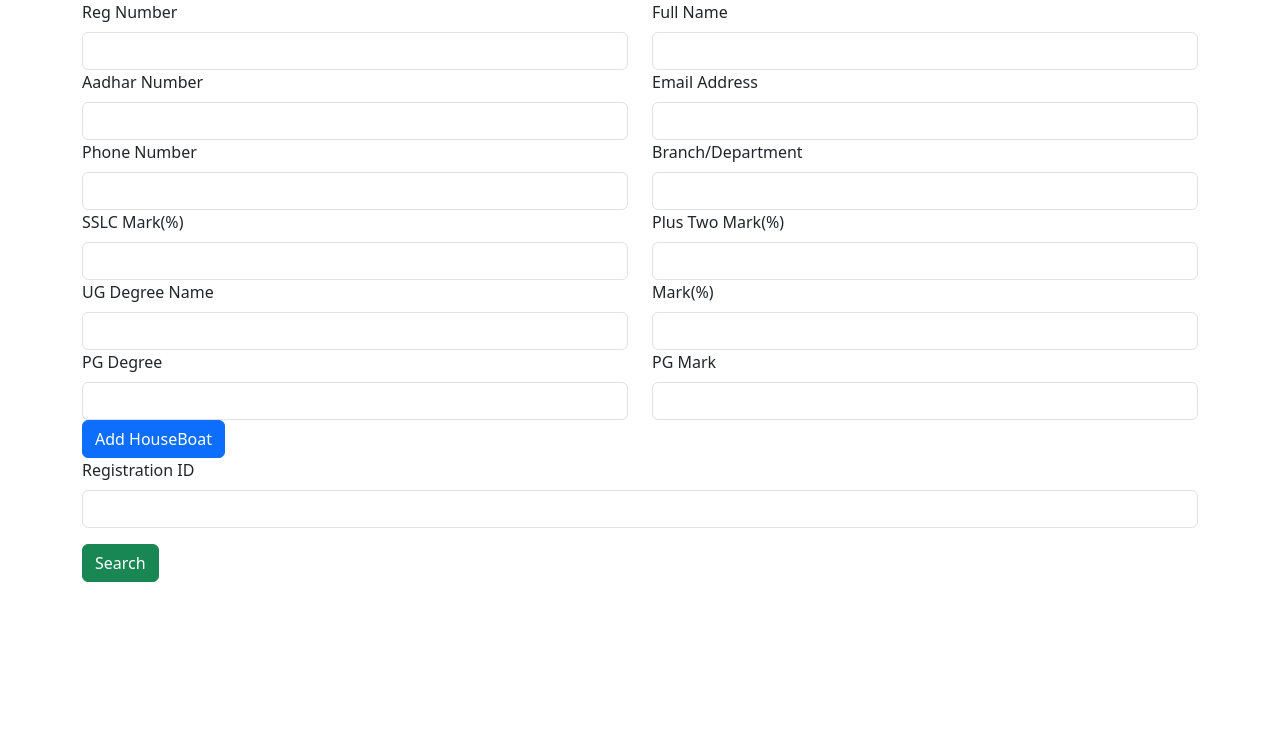
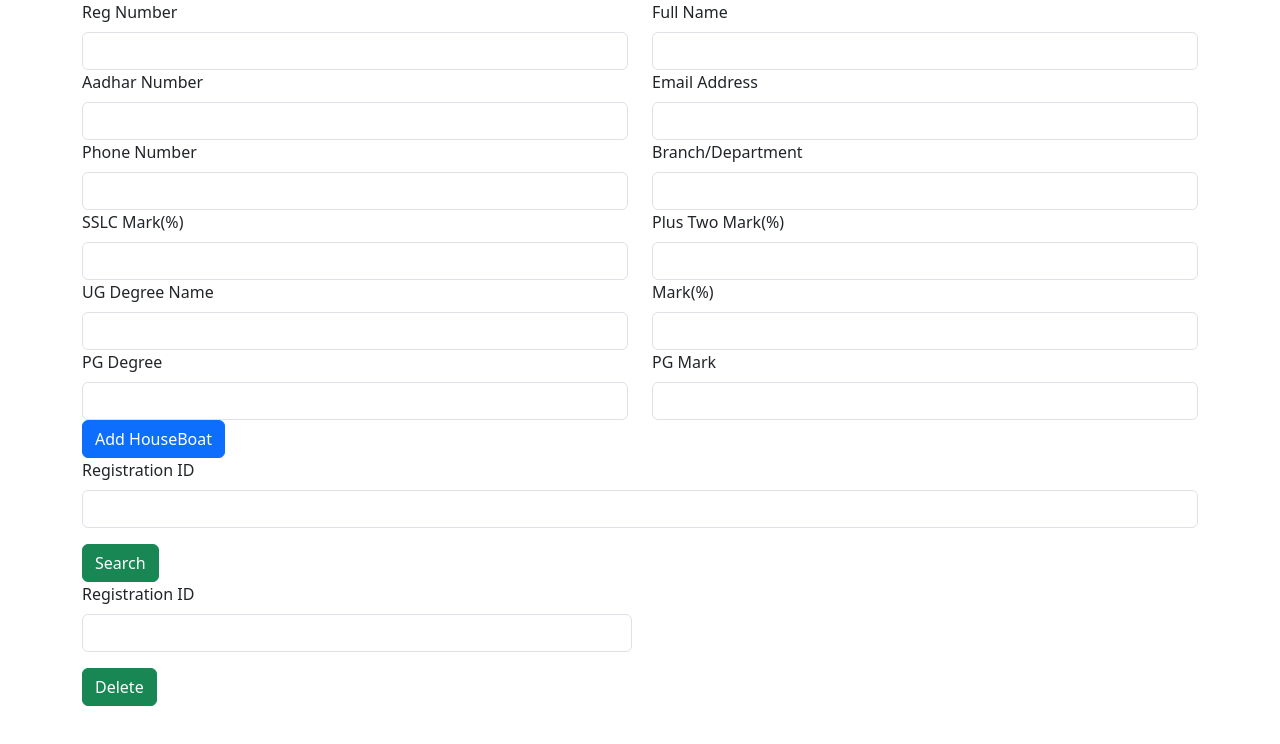
Before and after one commit to joeljacob-lab/campus-app, a React (Vite) app: page / in a window 1280 px wide. Shown: the top 744 px of the page. Built offline with nearby package versions, Linux system fonts and the light colour scheme.

Commit message:
delete addded

```diff
--- a/src/App.jsx
+++ b/src/App.jsx
@@ -5,6 +5,7 @@ import heroImg from './assets/hero.png'
 import './App.css'
 import AddStud from './components/AddStud'
 import SearchStud from './components/SearchStud'
+import DeleteStud from './components/DeleteStud'
 
 function App() {
   const [count, setCount] = useState(0)
@@ -13,6 +14,7 @@ function App() {
     <>
       <AddStud />
       <SearchStud />
+      <DeleteStud />
     </>
   )
 }
--- /dev/null
+++ b/src/components/DeleteStud.jsx
@@ -0,0 +1,34 @@
+import React from 'react'
+
+
+const DeleteStud = () => {
+  return (
+    <div>
+
+
+        <div className="container">
+            <div className="row">
+                <div className="col col-12 col-sm-12 col-md-12 col-lg-12 col-xl-12 col-xxl-12">
+                    <div className="row g-3">
+                        <div className="col col-12 col-sm-6 col-md-6 col-lg-6 col-xl-6 col-xxl-6">
+
+                             <label htmlFor="" className="form-label">Registration ID</label>
+
+                             <input type="text" className="form-control" />
+
+                        </div>
+                        <div className="col col-12 col-sm-12 col-md-12 col-lg-12 col-xl-12 col-xxl-12">
+
+                            <button className="btn btn-success">Delete</button>
+
+                             </div>
+                    </div>
+                </div>
+            </div>
+        </div>
+
+    </div>
+  )
+}
+
+export default DeleteStud
```
